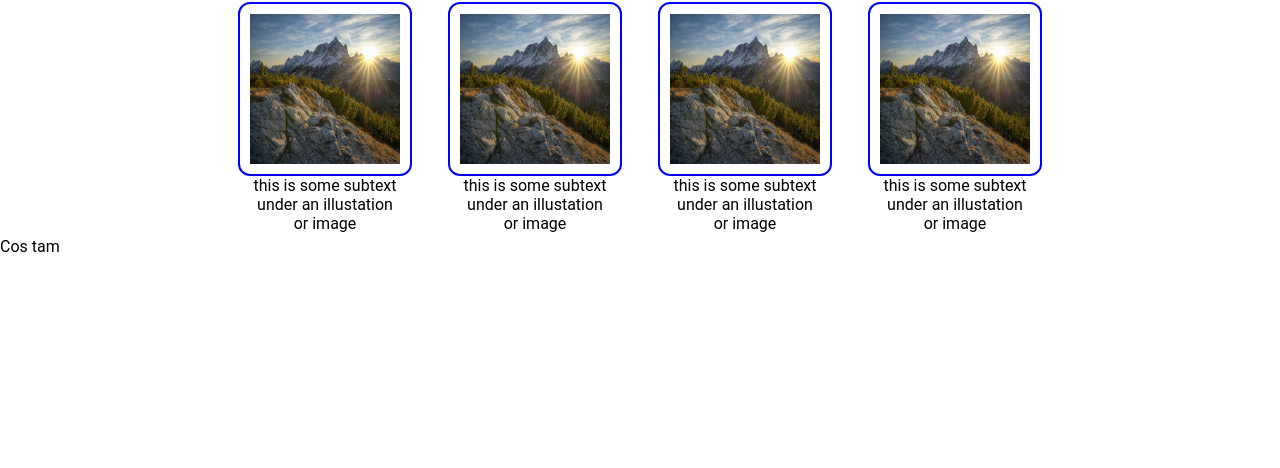
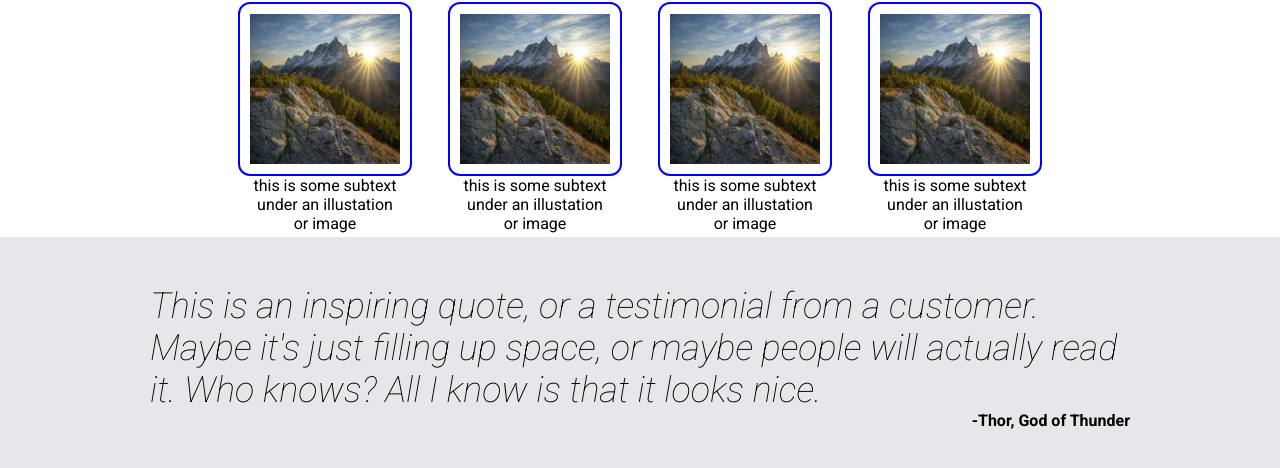
Before and after one commit to Julczan/landing-page-project, a plain HTML site: page index.html in a window 1280 px wide. Shown: the part 362-830 px from the top of the page. Before the commit the page ends 800 px from the top, so only its background shows below. Drawn offline with Linux system fonts and the light colour scheme.

Commit message:
third section

```diff
--- a/index.html
+++ b/index.html
@@ -1,6 +1,12 @@
 <!DOCTYPE html>
 <html lang="en">
   <head>
+    <link rel="preconnect" href="https://fonts.googleapis.com" />
+    <link rel="preconnect" href="https://fonts.gstatic.com" crossorigin />
+    <link
+      href="https://fonts.googleapis.com/css2?family=Roboto:ital,wght@0,100;0,300;0,400;0,500;0,700;0,900;1,100;1,300;1,400;1,500;1,700;1,900&display=swap"
+      rel="stylesheet"
+    />
     <link rel="stylesheet" href="style.css" />
     <meta charset="UTF-8" />
     <meta name="viewport" content="width=device-width, initial-scale=1.0" />
@@ -32,22 +38,36 @@
     <div class="section-2">
       <div class="card">
         <img class="img-2" src="mountains.jpg" alt="mountains image" />
-        <span>this is some subtext under an illustation or image</span>
+        <span class="span-1"
+          >this is some subtext under an illustation or image</span
+        >
       </div>
       <div class="card">
         <img class="img-2" src="mountains.jpg" alt="mountains image" />
-        <span>this is some subtext under an illustation or image</span>
+        <span class="span-1"
+          >this is some subtext under an illustation or image</span
+        >
       </div>
       <div class="card">
         <img class="img-2" src="mountains.jpg" alt="mountains image" />
-        <span>this is some subtext under an illustation or image</span>
+        <span class="span-1"
+          >this is some subtext under an illustation or image</span
+        >
       </div>
       <div class="card">
         <img class="img-2" src="mountains.jpg" alt="mountains image" />
-        <span>this is some subtext under an illustation or image</span>
+        <span class="span-1"
+          >this is some subtext under an illustation or image</span
+        >
       </div>
     </div>
-
-    <div class="section-3">Cos tam</div>
+    <div class="section-3">
+      <div class="section-3-quote">
+        This is an inspiring quote, or a testimonial from a customer. Maybe it's
+        just filling up space, or maybe people will actually read it. Who knows?
+        All I know is that it looks nice.
+      </div>
+      <span class="span-2">-Thor, God of Thunder</span>
+    </div>
   </body>
 </html>
--- a/style.css
+++ b/style.css
@@ -87,7 +87,7 @@ img {
   align-items: center;
 }
 
-span {
+.span-1 {
   display: block;
   max-width: 150px;
 }
@@ -99,3 +99,24 @@ span {
   text-align: center;
   padding-top: 20px;
 }
+
+.section-3-quote {
+  font-size: 36px;
+  font-weight: 100;
+  font-style: italic;
+  text-align: left;
+}
+
+.section-3 {
+  height: 30vh;
+  background-color: #e5e7eb;
+  display: flex;
+  flex-direction: column;
+  padding: 0 150px;
+  justify-content: center;
+}
+
+.span-2 {
+  font-weight: bold;
+  text-align: end;
+}
```
